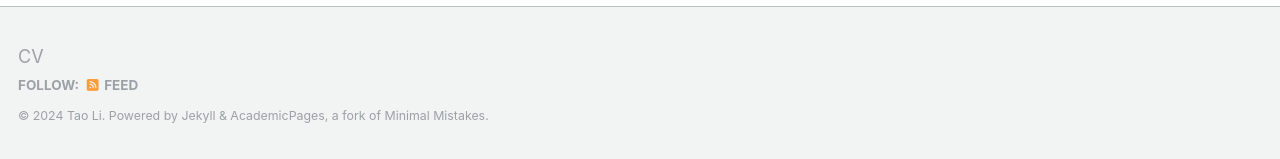
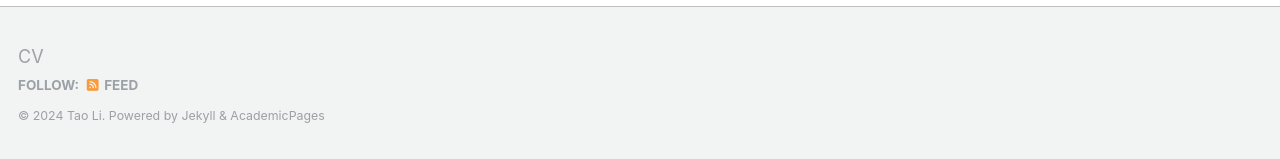
Before and after one commit to Prof-TaoLi/Homepage, a Jekyll site: the page built from _pages/about.md, in a window 1280 px wide and 900 px high, scrolled down 520 px. Shown: the part 738-897 px from the top of the window. Built offline with Jekyll 4.4.1, drawn with Linux system fonts in a browser that asks for light colours; some web fonts are replaced.

Commit message:
Update footer.html

```diff
--- a/_includes/footer.html
+++ b/_includes/footer.html
@@ -19,4 +19,4 @@
 </div>
 {% endif %}
 
-<div class="page__footer-copyright">&copy; {{ site.time | date: '%Y' }} {{ site.name | default: site.title }}. {{ site.data.ui-text[site.locale].powered_by | default: "Powered by" }} <a href="http://jekyllrb.com" rel="nofollow">Jekyll</a> &amp; <a href="https://github.com/academicpages/academicpages.github.io">AcademicPages</a>, a fork of <a href="https://mademistakes.com/work/minimal-mistakes-jekyll-theme/" rel="nofollow">Minimal Mistakes</a>.</div>
+<div class="page__footer-copyright">&copy; {{ site.time | date: '%Y' }} {{ site.name | default: site.title }}. {{ site.data.ui-text[site.locale].powered_by | default: "Powered by" }} <a href="http://jekyllrb.com" rel="nofollow">Jekyll</a> &amp; <a href="https://github.com/academicpages/academicpages.github.io">AcademicPages</a>
```
